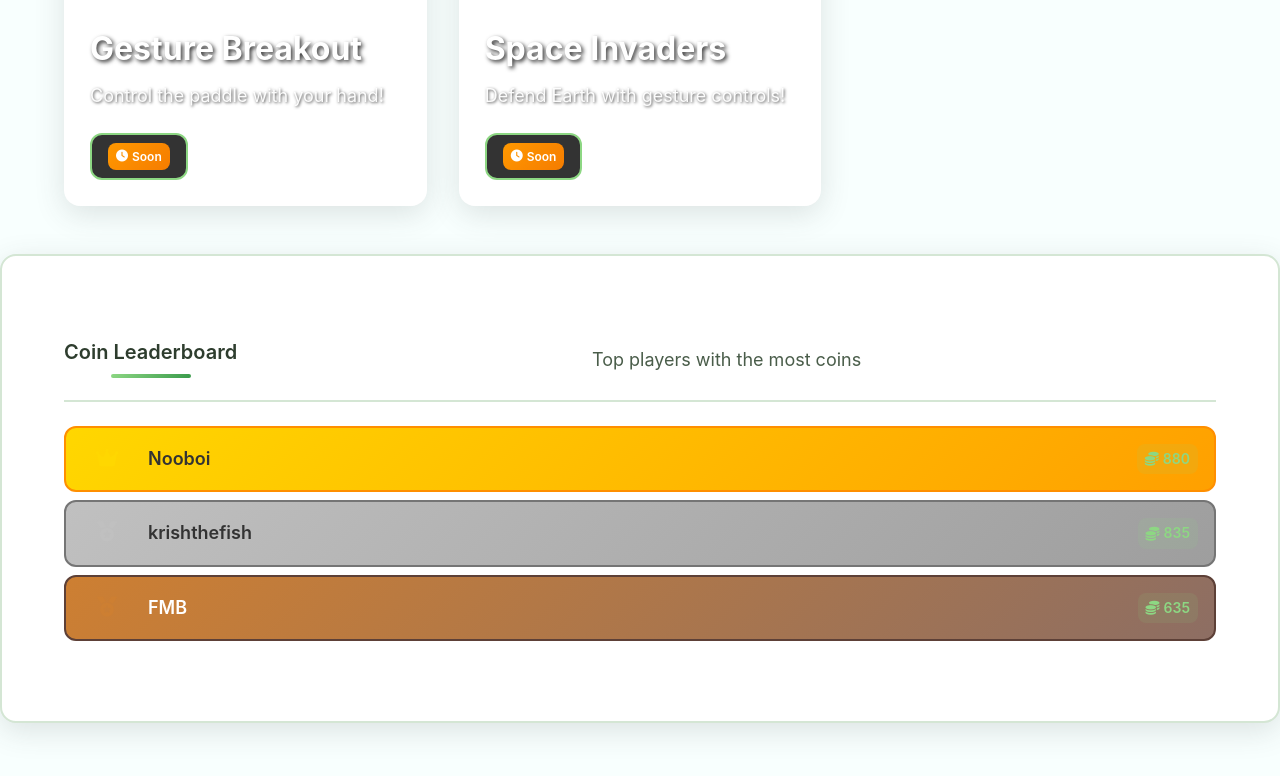
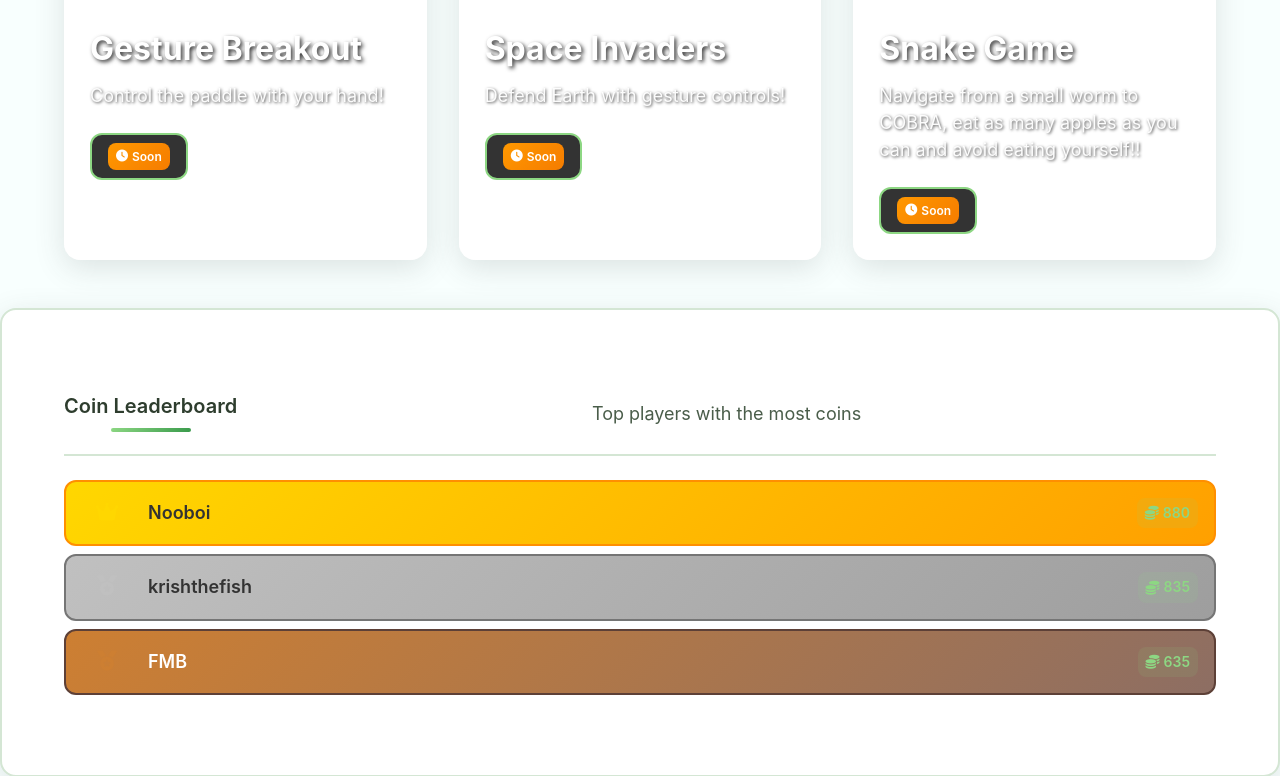
Before and after one commit to GIT-KrishSandhu/Gamera_Arcade, a Flask app: page / in a window 1280 px wide. Shown: the part 1511-2287 px from the top of the page. Run offline with Flask 3, Linux system fonts and the light colour scheme; a user stored in the database is signed in.

Commit message:
minor updates

```diff
--- a/app.py
+++ b/app.py
@@ -37,13 +37,6 @@ class Score(db.Model):
 
 # Game Configuration
 GAMES_CONFIG = {
-    'fruit_ninja': {
-        'name': 'Fruit Ninja',
-        'description': 'Slice fruits with hand gestures!',
-        'thumbnail': '/static/images/fruit_ninja_thumb.png',
-        'status': 'active',
-        'engine': 'fruit_ninja_engine'
-    },
     'trex_run': {
         'name': 'T-Rex Run',
         'description': 'Jump over obstacles with hand-up gesture!',
@@ -58,6 +51,13 @@ GAMES_CONFIG = {
         'status': 'active',
         'engine': 'rps_engine'
     },
+    'fruit_ninja': {
+        'name': 'Fruit Ninja',
+        'description': 'Slice fruits with hand gestures!',
+        'thumbnail': '/static/images/fruit_ninja_thumb.png',
+        'status': 'active',
+        'engine': 'fruit_ninja_engine'
+    },
     'breakout': {
         'name': 'Gesture Breakout',
         'description': 'Control the paddle with your hand!',
@@ -71,6 +71,13 @@ GAMES_CONFIG = {
         'thumbnail': '/static/images/space_thumb.jpg',
         'status': 'coming_soon',
         'engine': 'space_engine'
+    },
+    'Snake_Game': {
+        'name': 'Snake Game',
+        'description': 'Navigate from a small worm to COBRA, eat as many apples as you can and avoid eating yourself!!',
+        'thumbnail': '/static/images/snake_game.jpg',
+        'status': 'coming_soon',
+        'engine': 'snake_engine'
     }
 }
 
--- a/templates/layout.html
+++ b/templates/layout.html
@@ -6,6 +6,7 @@
     <title>{% block title %}Gamera Arcade - Gesture Gaming Revolution{% endblock %}</title>
     <link rel="stylesheet" href="{{ url_for('static', filename='css/style.css') }}">
     <link href="https://cdnjs.cloudflare.com/ajax/libs/font-awesome/6.0.0/css/all.min.css" rel="stylesheet">
+    <link rel="icon" type="image/x-icon" href="static/images/GA_favicon.png">
 </head>
 <body>
     <nav class="navbar">
```
Also changed, not shown: instance/gamera_arcade.db, static/images/GA_favicon.png (added), 1 other file.
